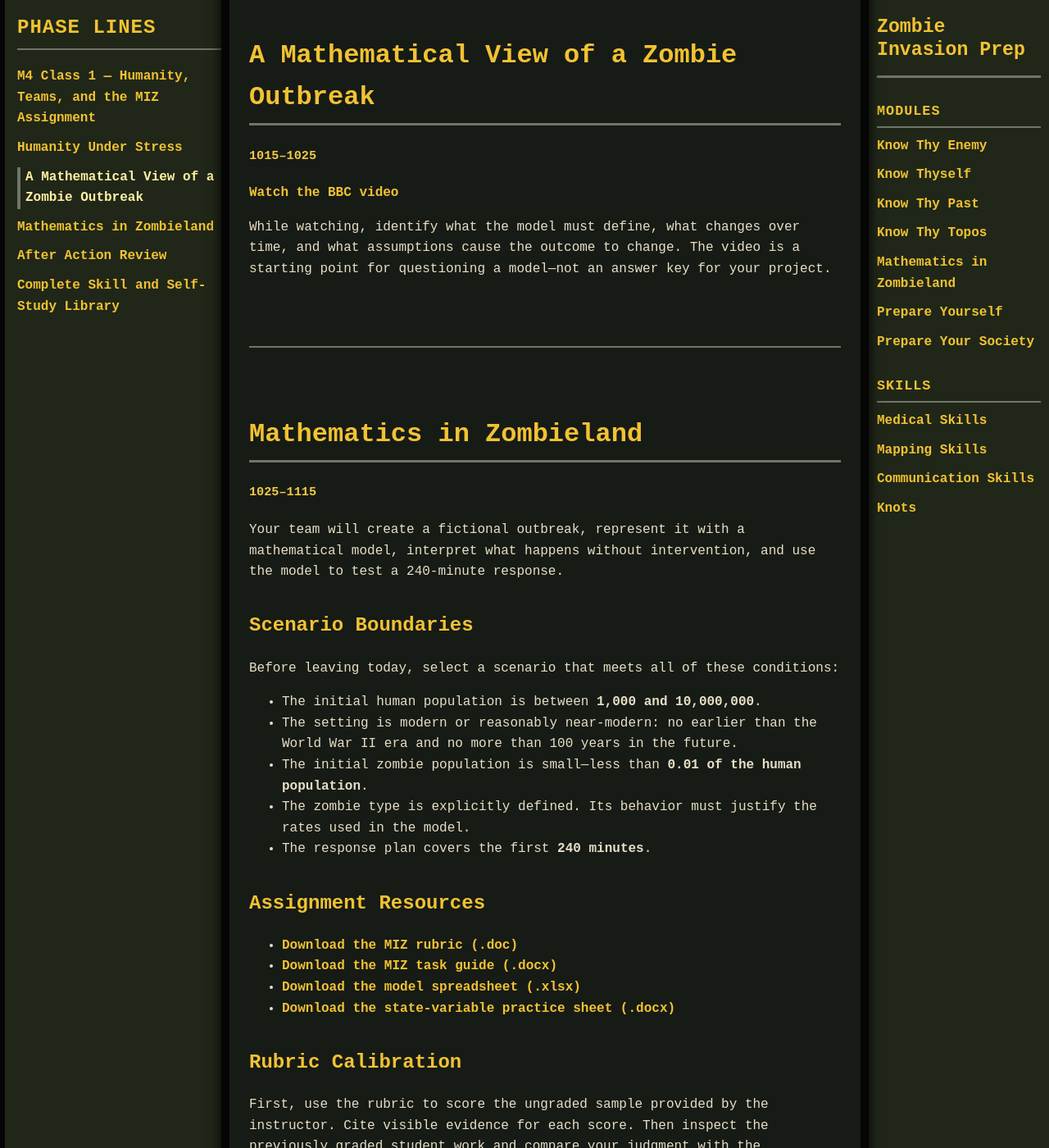
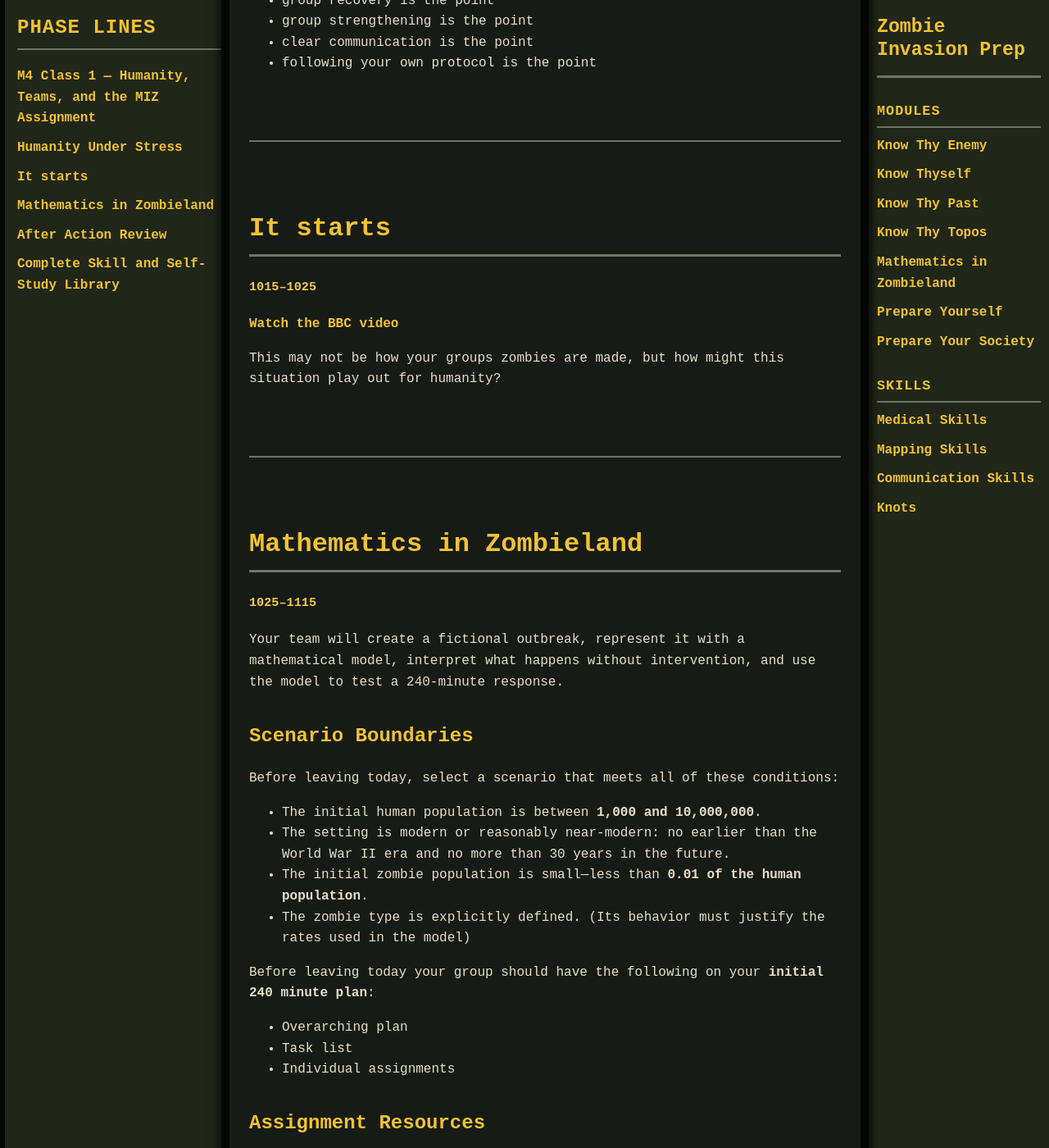
Before and after one commit to jboyce1/ZombieInvasionPrep, a Jekyll site: the page built from classes/miz/class1.md, in a window 1280 px wide and 1400 px high, scrolled down 2417 px. Shown: the whole window at 82% size. Built offline with Jekyll 4.4.1, drawn with Linux system fonts in a browser that asks for light colours; some of the changed text lies outside the part shown.

Commit message:
Revise class1.md for clarity and updated plans

```diff
--- a/classes/miz/class1.md
+++ b/classes/miz/class1.md
@@ -26,7 +26,7 @@ title: M4 Class 1 — Humanity, Teams, and the MIZ Assignment
 * Analyze the MIZ rubric by applying it to previous student work.
 * Define a plausible modern or near-modern zombie scenario within the assignment constraints.
 * Assign initial project and Zombielympics responsibilities.
-* Build the beginning of a response plan extending through 240 minutes.
+* Create initial self-directed learning 240 minute plan.
 
 ---
 
@@ -40,7 +40,7 @@ title: M4 Class 1 — Humanity, Teams, and the MIZ Assignment
 * **1025–1040** — Introduce Mathematics in Zombieland and read the rubric
 * **1040–1100** — Review, score, and compare previous student work
 * **1100–1115** — Select the scenario and begin the 240-minute plan
-* **1115–1120** — Internal AAR and team-leader report
+* **1115–1120** — Determine areas of responsibility for the Skills in during the Zombilympics
 
 ---
 
@@ -61,15 +61,21 @@ Discuss:
 
 Each Z-Team will establish three brief operating agreements: how members will disagree, how they will ask for help, and how they will respond when someone falls behind.
 
+Problems will happen, stress will get to your group- if I do not see it happening, I will make it happen.
+* group recovery is the point
+* group strengthening is the point
+* clear communication is the point
+* following your own protocol is the point
+
 ---
 
-# A Mathematical View of a Zombie Outbreak
+# It starts
 
 ### `1015–1025`
 
 [Watch the BBC video](https://www.youtube.com/watch?v=XuKjBIBBAL8){:target="_blank" rel="noopener noreferrer"}
 
-While watching, identify what the model must define, what changes over time, and what assumptions cause the outcome to change. The video is a starting point for questioning a model—not an answer key for your project.
+This may not be how your groups zombies are made, but how might this situation play out for humanity?
 
 ---
 
@@ -84,10 +90,15 @@ Your team will create a fictional outbreak, represent it with a mathematical mod
 Before leaving today, select a scenario that meets all of these conditions:
 
 * The initial human population is between **1,000 and 10,000,000**.
-* The setting is modern or reasonably near-modern: no earlier than the World War II era and no more than 100 years in the future.
+* The setting is modern or reasonably near-modern: no earlier than the World War II era and no more than 30 years in the future.
 * The initial zombie population is small—less than **0.01 of the human population**.
-* The zombie type is explicitly defined. Its behavior must justify the rates used in the model.
-* The response plan covers the first **240 minutes**.
+* The zombie type is explicitly defined. (Its behavior must justify the rates used in the model)
+
+Before leaving today your group should have the following on your **initial 240 minute plan**:
+
+* Overarching plan
+* Task list
+* Individual assignments
 
 ## Assignment Resources
 
@@ -114,7 +125,7 @@ Your team should have:
 * a setting, population, timeframe, and initial zombie count
 * a defined zombie type
 * a preliminary event at minute 0
-* meaningful developments planned through minute 240
+* initial 240 minute plan
 * initial project roles and Zombielympics practice roles
 
 ---
```
